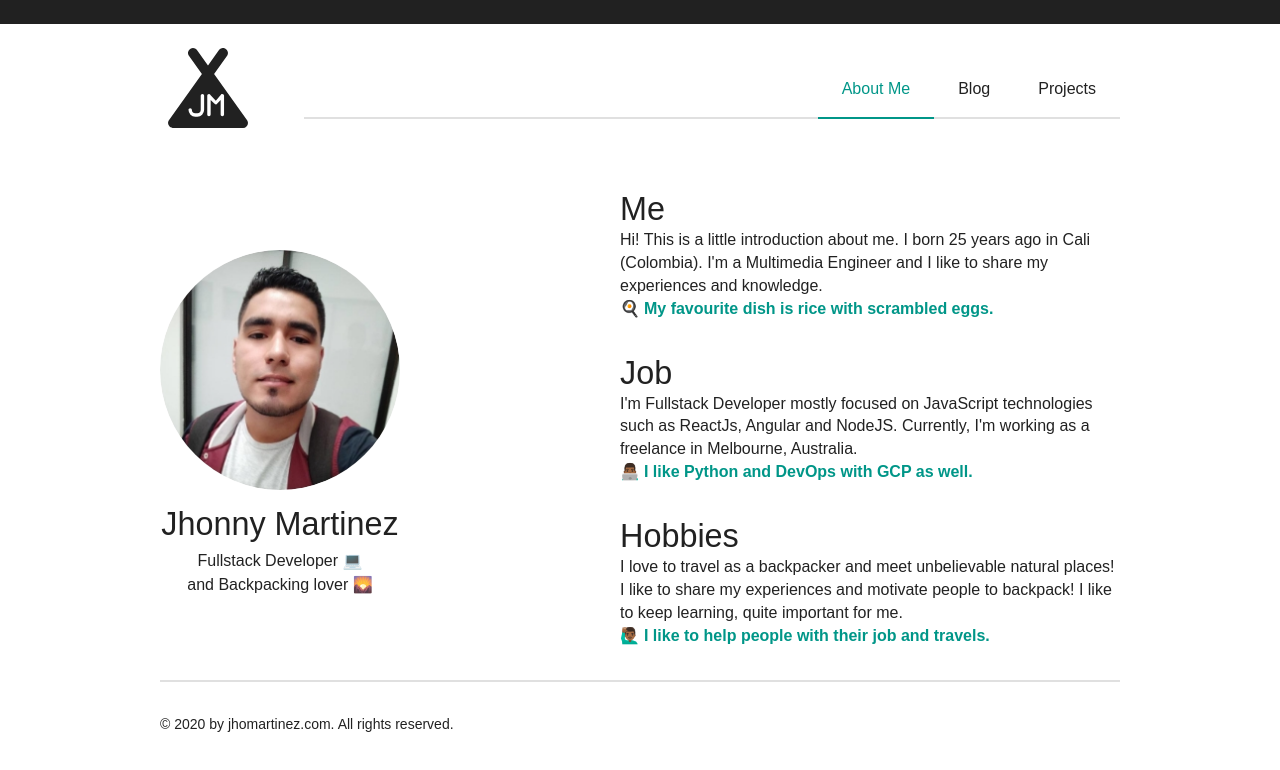
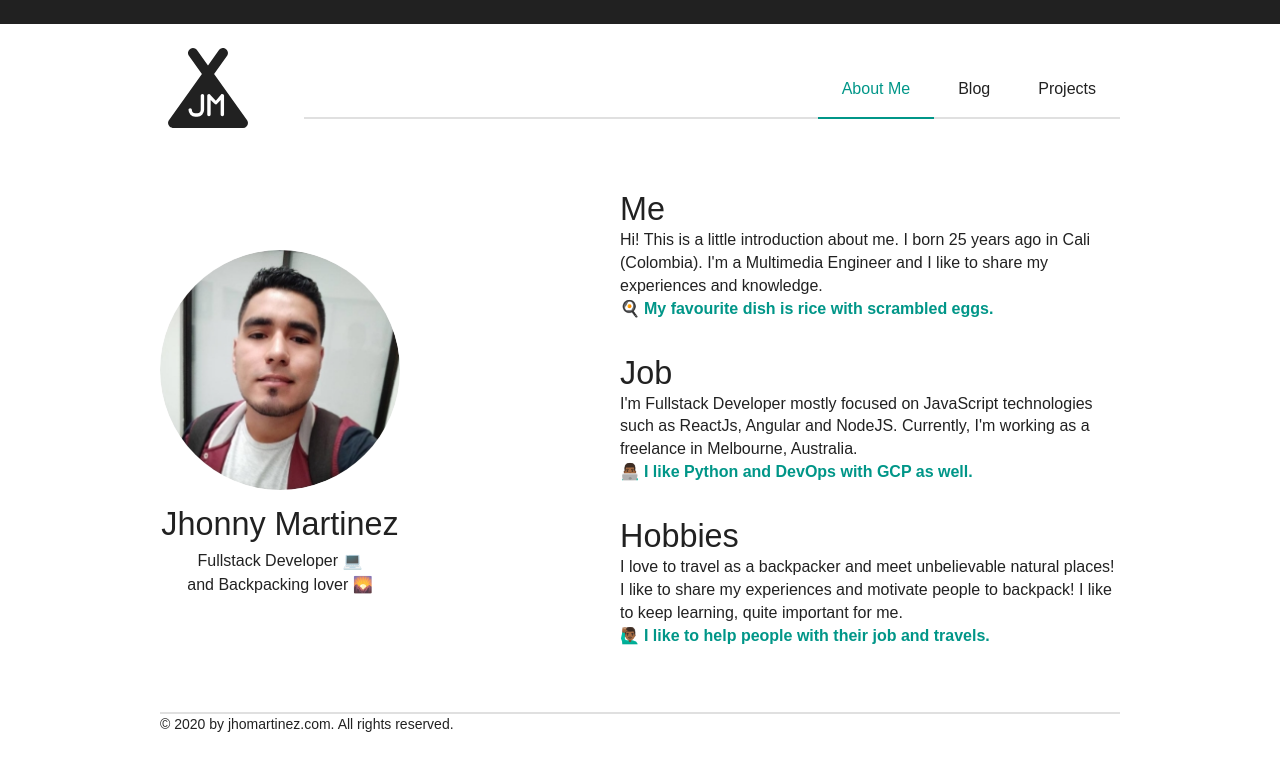
Before and after one commit to jhonny9550/personal-blog, a React (Create React App) app: page / in a window 1280 px wide. Shown: the top 770 px of the page. Built offline with nearby package versions, Linux system fonts and the light colour scheme.

Commit message:
Footer styles fixed

```diff
--- a/src/App.js
+++ b/src/App.js
@@ -2,7 +2,8 @@ import React from 'react';
 import { BrowserRouter as Router } from 'react-router-dom';
 import Nav from './navbar/Nav';
 import Routes from './Routes';
-import { ThemeProvider, CssBaseline, Container } from '@material-ui/core';
+import { ThemeProvider, CssBaseline } from '@material-ui/core';
+import Container from '@material-ui/core/Container';
 import theme from './config/theme';
 import Footer from './footer/Footer';
 
@@ -16,9 +17,7 @@ function App() {
           <Routes />
         </Container>
       </Router>
-      <Container disableGutters fixed maxWidth='md'>
-        <Footer />
-      </Container>
+      <Footer />
     </ThemeProvider>
   );
 }
--- a/src/footer/Footer.js
+++ b/src/footer/Footer.js
@@ -1,24 +1,34 @@
 import React from 'react';
-import { makeStyles, Typography } from '@material-ui/core';
+import { makeStyles } from '@material-ui/core';
+import Typography from '@material-ui/core/Typography';
+import Container from '@material-ui/core/Container';
 
 function Footer() {
   const classes = useStyles();
   return (
     <footer className={classes.footer}>
-      <Typography variant='body2'>
-        © 2020 by jhomartinez.com. All rights reserved.
-      </Typography>
+      <Container disableGutters fixed maxWidth='md' className={classes.content}>
+        <Typography variant='body2'>
+          © 2020 by jhomartinez.com. All rights reserved.
+        </Typography>
+      </Container>
     </footer>
   );
 }
 
 const useStyles = makeStyles(theme => ({
   footer: {
+    bottom: 0,
+    left: 0,
+    paddingBottom: theme.spacing(4),
+    paddingTop: theme.spacing(4),
+    position: 'static',
+    width: '100%'
+  },
+  content: {
     borderTopColor: theme.palette.divider,
     borderTopStyle: 'solid',
-    borderTopWidth: 2,
-    paddingBottom: theme.spacing(4),
-    paddingTop: theme.spacing(4)
+    borderTopWidth: 2
   }
 }));
 
--- a/src/index.css
+++ b/src/index.css
@@ -11,3 +11,7 @@ code {
   font-family: source-code-pro, Menlo, Monaco, Consolas, 'Courier New',
     monospace;
 }
+
+html, body, #root {
+  height: 100%;
+}
```
Also changed, not shown: src/App.css (deleted, +0 -38 lines).
